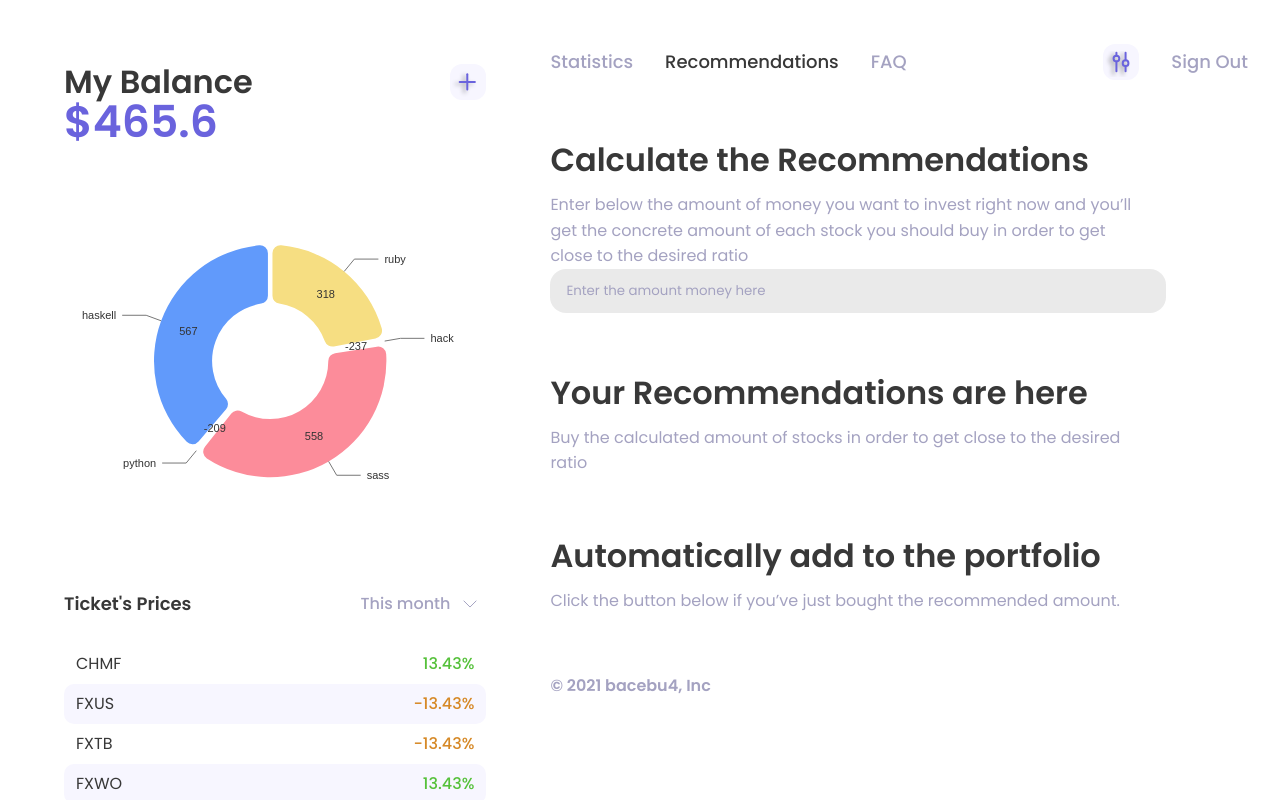
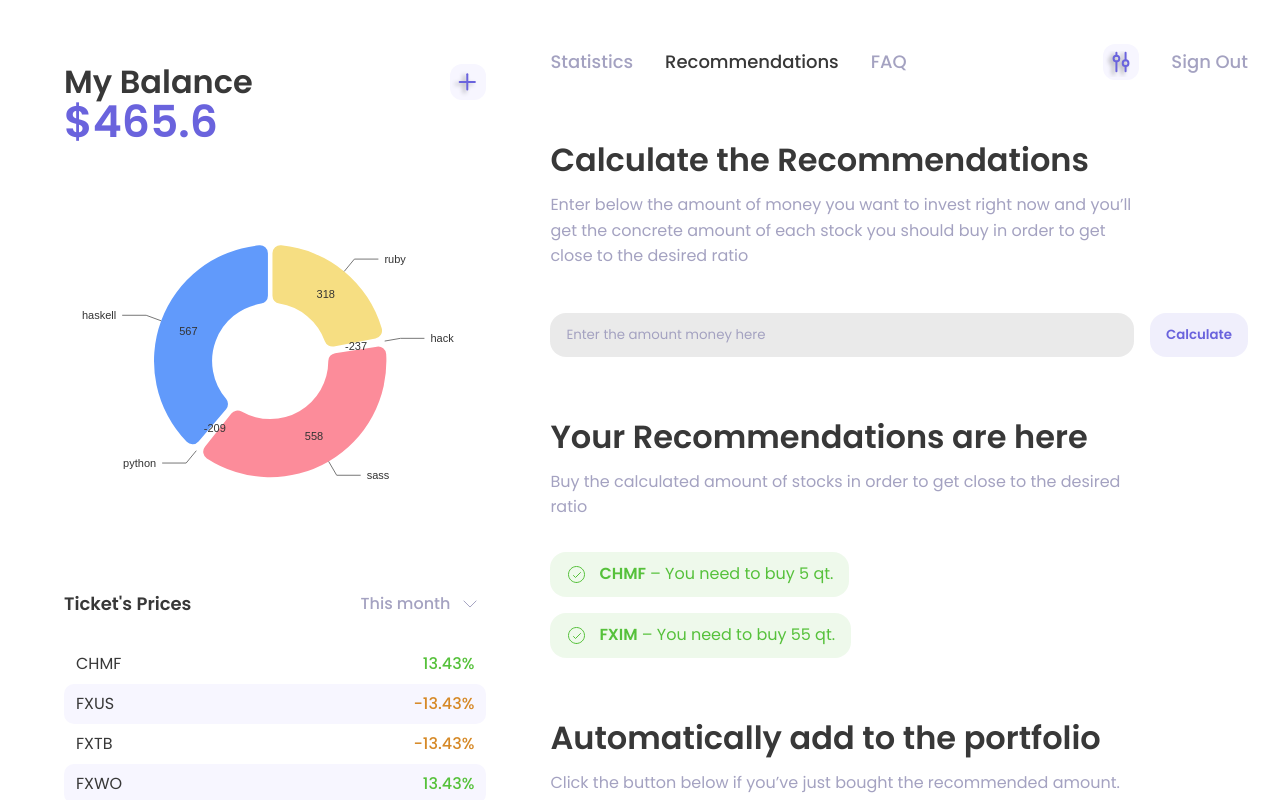
Before and after one commit to bacebu4/investing, a React (Create React App) app in the folder web/: page /recommendations in a window 1280 px wide. Built offline with nearby package versions, Linux system fonts and the light colour scheme.

Commit message:
layout: added new components

```diff
--- a/web/src/components/FlexBox.tsx
+++ b/web/src/components/FlexBox.tsx
@@ -23,6 +23,7 @@ interface FlexBoxProps {
     | "stretch";
   mt?: string;
   ml?: string;
+  pr?: string;
 }
 
 export const FlexBox = styled.div<FlexBoxProps>`
@@ -31,4 +32,5 @@ export const FlexBox = styled.div<FlexBoxProps>`
   align-items: ${(props) => props.ai};
   margin-left: ${(props) => props.ml};
   margin-top: ${(props) => props.mt};
+  padding-right: ${(props) => props.pr};
 `;
--- a/web/src/containers/Recommendations.tsx
+++ b/web/src/containers/Recommendations.tsx
@@ -1,6 +1,10 @@
+import React from "react";
 import { BaseInput } from "../components/BaseInput";
 import { ExplanationText } from "../components/ExplanationText";
 import { Title } from "../components/Title";
+import { BaseButton } from "../components/BaseButton";
+import { FlexBox } from "../components/FlexBox";
+import { InfoCard } from "../components/InfoCard";
 
 export const Recommendations: React.FC = () => {
   return (
@@ -12,7 +16,11 @@ export const Recommendations: React.FC = () => {
           you’ll get the concrete amount of each stock you should buy in order
           to get close to the desired ratio
         </ExplanationText>
-        <BaseInput placeholder="Enter the amount money here" mt="44px" />
+
+        <FlexBox mt="44px" pr="32px">
+          <BaseInput placeholder="Enter the amount money here" />
+          <BaseButton ml="16px">Calculate</BaseButton>
+        </FlexBox>
       </section>
 
       <section>
@@ -21,6 +29,19 @@ export const Recommendations: React.FC = () => {
           Buy the calculated amount of stocks in order to get close to the
           desired ratio
         </ExplanationText>
+
+        <InfoCard
+          name="CHMF"
+          message="You need to buy 5 qt."
+          variant="success"
+          mt="32px"
+        />
+        <InfoCard
+          name="FXIM"
+          message="You need to buy 55 qt."
+          variant="success"
+          mt="16px"
+        />
       </section>
 
       <section>
```
